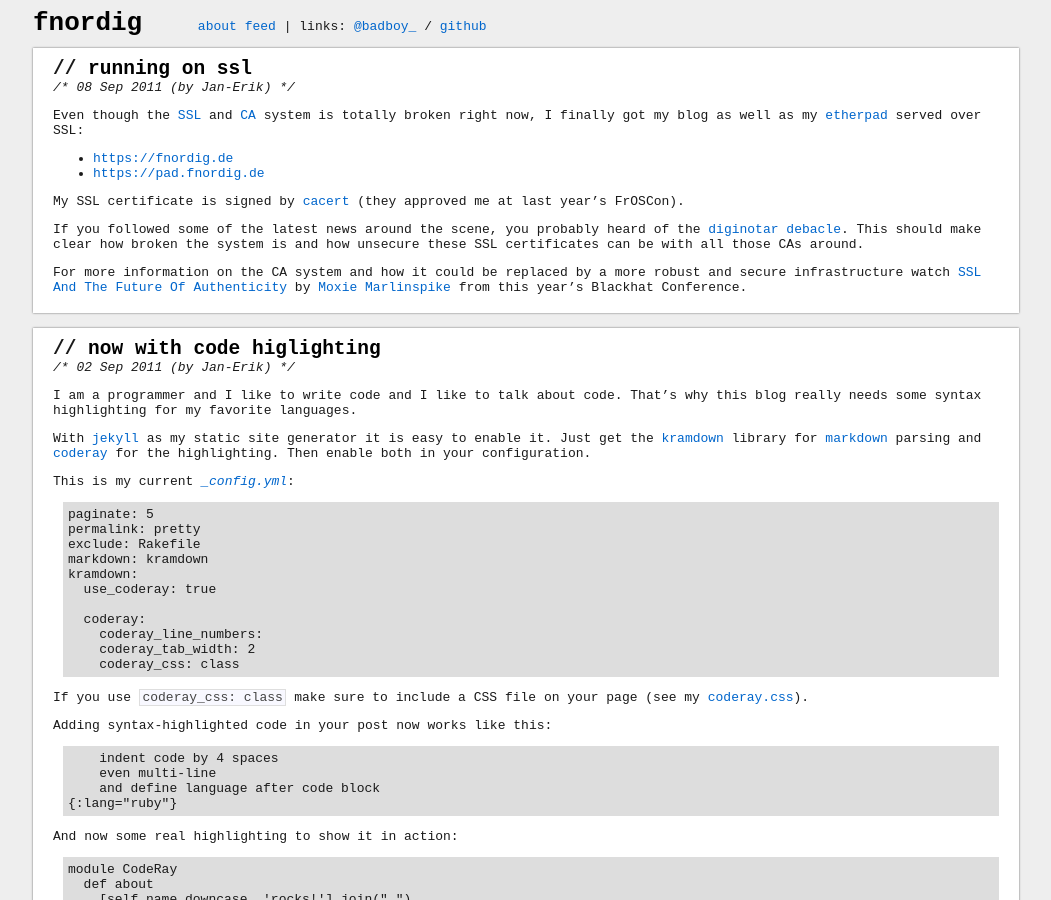
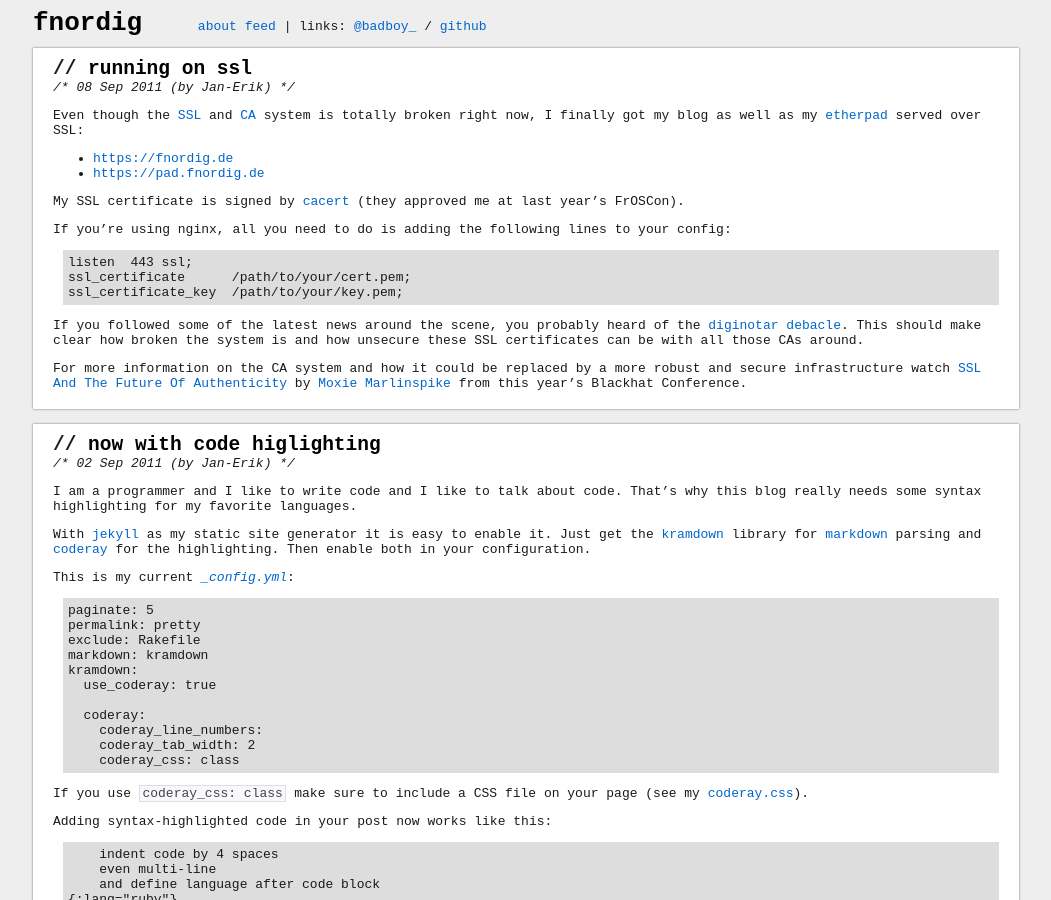
Before and after one commit to badboy/fnordig.de, a Jekyll site: the page built from index.html, in a window 1280 px wide and 900 px high. Shown: the whole window, without its empty margins (114-1165 px from the left). Built offline with Jekyll 4.4.1, drawn with Linux system fonts in a browser that asks for light colours; the list of posts is cut into pages by our own code.

Commit message:
add nginx config example for ssl

```diff
--- a/_posts/2011-09-08-running-on-ssl.markdown
+++ b/_posts/2011-09-08-running-on-ssl.markdown
@@ -10,6 +10,14 @@ Even though the [SSL][] and [CA][] system is totally broken right now, I finally
 * [https://pad.fnordig.de][pad]
 
 My SSL certificate is signed by [cacert][] (they approved me at last year's FrOSCon).
+
+If you're using nginx, all you need to do is adding the following lines to your config:
+
+    listen  443 ssl;
+    ssl_certificate      /path/to/your/cert.pem;
+    ssl_certificate_key  /path/to/your/key.pem;
+{:lang="text"}
+
 
 If you followed some of the latest news around the scene, you probably heard of the [diginotar debacle][diginotar]. This should make clear how broken the system is and how unsecure these SSL certificates can be with all those CAs around.
 
```
